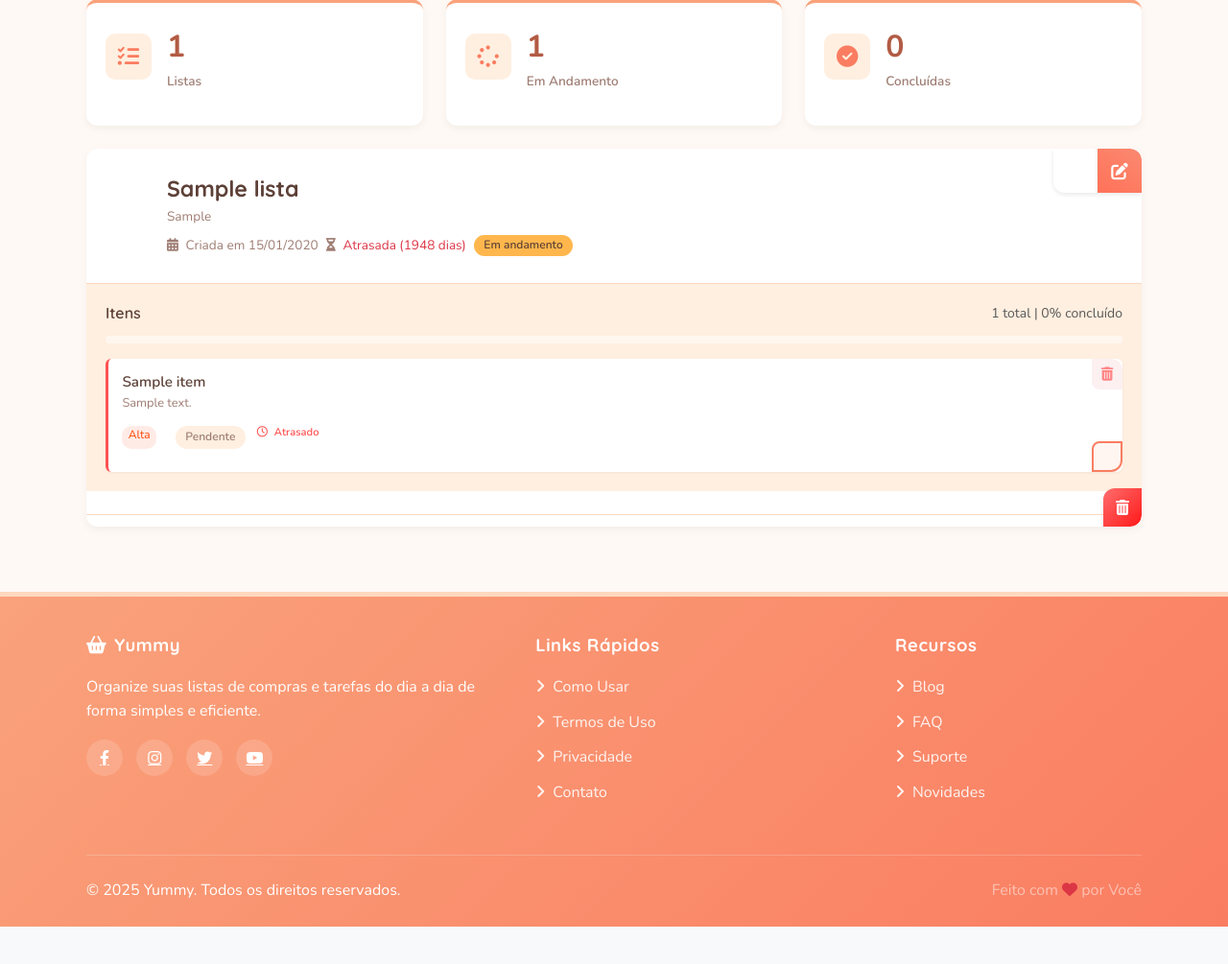
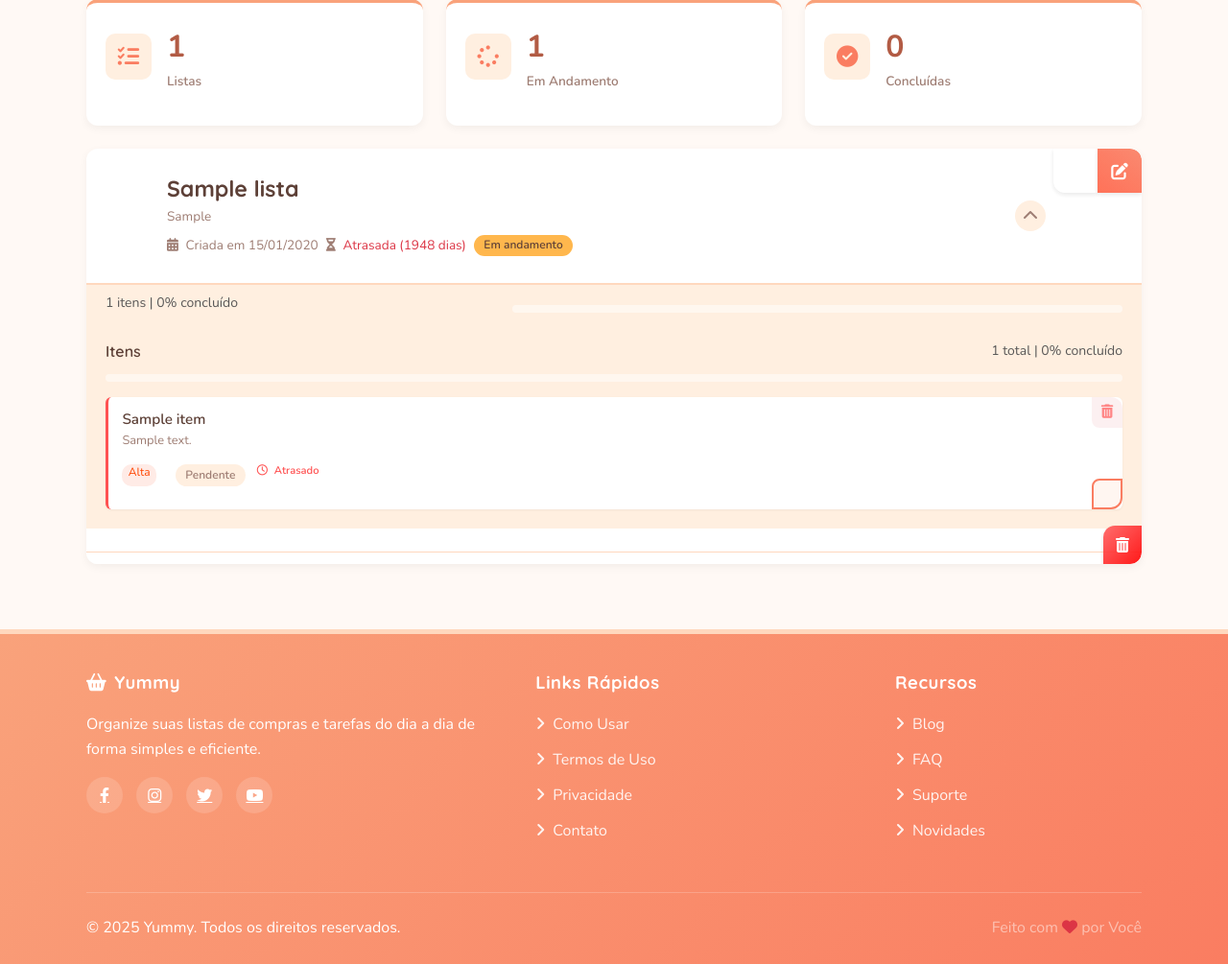
Before and after one commit to Reis567/yummy, a Django app: page / in a window 1280 px wide. Shown: the part 210-1215 px from the top of the page at 96% size. Before the commit the page ends 1176 px from the top, so only its background shows below. Run offline with Django 5.2, Linux system fonts and the light colour scheme; a user stored in the database is signed in; tables that the repository leaves empty hold one stand-in row (values such as "Sample post").

Commit message:
👌 IMPROVE: toggle

```diff
--- a/static/css/home.css
+++ b/static/css/home.css
@@ -1393,3 +1393,86 @@
     .complete-item-flash {
         animation: complete-item-flash 1s ease-out;
     }
+
+
+
+
+    /* Botão de toggle para expandir/recolher lista */
+.btn-lista-toggle {
+   position: absolute;
+   top: 50%;
+   transform: translateY(-50%);
+   right: 100px; /* Posição ajustada para não conflitar com os outros botões */
+   width: 32px;
+   height: 32px;
+   border: none;
+   background-color: var(--tertiary-color);
+   color: var(--text-muted);
+   border-radius: 50%;
+   display: flex;
+   align-items: center;
+   justify-content: center;
+   cursor: pointer;
+   transition: all 0.3s;
+   z-index: 5;
+}
+
+.btn-lista-toggle:hover {
+   background-color: var(--secondary-color);
+   color: var(--text-dark);
+}
+
+.btn-lista-toggle i {
+   transition: transform 0.3s;
+}
+
+.btn-lista-toggle.active i {
+   transform: rotate(180deg);
+}
+
+/* Estilos para o corpo colapsável */
+.lista-card-body {
+   max-height: 0;
+   overflow: hidden;
+   transition: max-height 0.5s ease, padding 0.3s ease;
+   padding: 0 var(--card-padding);
+}
+
+.lista-card-body.show {
+   max-height: 1000px; /* Valor alto o suficiente para acomodar o conteúdo */
+   padding: var(--card-padding);
+}
+
+/* Estilos para o indicador de progresso sempre visível */
+.lista-progress-preview {
+   padding: 0.5rem var(--card-padding);
+   background-color: var(--tertiary-color);
+   border-top: 1px solid var(--secondary-color);
+   display: flex;
+   justify-content: space-between;
+   align-items: center;
+}
+
+/* Ajuste para a altura do card quando colapsado */
+.lista-card {
+   transition: margin-bottom 0.3s ease;
+}
+
+@media (max-width: 768px) {
+   .btn-lista-toggle {
+      right: 90px;
+      width: 28px;
+      height: 28px;
+   }
+}
+
+/* Ajuste a classe collapse para não depender do Bootstrap */
+.collapse {
+   display: block;
+}
+
+/* Remova o padding da lista-card-body original para evitar duplicação */
+.lista-card-body:not(.show) {
+   padding-top: 0;
+   padding-bottom: 0;
+}
--- a/templates/home/home.html
+++ b/templates/home/home.html
@@ -78,7 +78,7 @@
                <div class="lista-icon me-2 me-md-3">
                   <i class="{{ lista.icone }}"></i>
                </div>
-               <div class="pe-2 pe-md-3 flex-grow-1"> <!-- Reduzi padding e adicionei flex-grow-1 -->
+               <div class="pe-2 pe-md-3 flex-grow-1">
                   <h3 class="lista-title">{{ lista.nome }}</h3>
                   {% if lista.objetivo %}
                   <p class="lista-objetivo">{{ lista.objetivo }}</p>
@@ -104,6 +104,11 @@
                </div>
             </div>
 
+            <!-- Botão de toggle collapse -->
+            <button class="btn-lista-toggle" data-lista-id="{{ lista.id }}" title="Expandir/Recolher">
+               <i class="fas fa-chevron-down"></i>
+            </button>
+
             <!-- Botões de ação no topo -->
             <div class="lista-header-actions">
                <button class="btn-lista-action add-item" data-lista-id="{{ lista.id }}" title="Adicionar item">
@@ -126,7 +131,17 @@
             </script>
             {% endif %}
          </div>
-         <div class="lista-card-body">
+
+         <!-- Barra de progresso sempre visível (mesmo quando colapsado) -->
+         <div class="lista-progress-preview">
+            <span class="text-muted small">{{ lista.itens.count }} itens | {{ lista.porcentagem_concluida }}% concluído</span>
+            <div class="progress" style="width: 60%;">
+               <div class="progress-bar" role="progressbar" style="width: {{ lista.porcentagem_concluida }}%"
+                  aria-valuenow="{{ lista.porcentagem_concluida }}" aria-valuemin="0" aria-valuemax="100"></div>
+            </div>
+         </div>
+
+         <div class="lista-card-body collapse" id="lista-body-{{ lista.id }}">
             <div class="d-flex justify-content-between align-items-center mb-2">
                <h6 class="m-0">Itens</h6>
                <span class="text-muted small">{{ lista.itens.count }} total | {{ lista.porcentagem_concluida }}% concluído</span>
@@ -163,11 +178,7 @@
                                     <i class="fas fa-trash-alt"></i>
                                 </button>
                             </div>
-
-                            <!-- Este trecho será substituído no template home.html -->
                         {% endfor %}
-
-
                     </div>
                 {% else %}
                     <div class="text-center py-3">
@@ -253,4 +264,44 @@
 <!--JS DA HOME-->
 {% block extra_js %}
     {% include "js_includes/js_home.html" %}
+
+    <!-- JavaScript para funcionalidade de Collapse -->
+    <script>
+    // Funcionalidade de toggle para expandir/recolher listas
+    document.addEventListener('DOMContentLoaded', function() {
+        // Inicializar todas as listas como fechadas
+        const toggleButtons = document.querySelectorAll('.btn-lista-toggle');
+
+        toggleButtons.forEach(button => {
+            const listaId = button.getAttribute('data-lista-id');
+            const bodyElement = document.getElementById(`lista-body-${listaId}`);
+
+            // Adicionar evento de clique
+            button.addEventListener('click', function() {
+                // Toggle da classe active no botão
+                this.classList.toggle('active');
+
+                // Toggle da classe show no corpo
+                bodyElement.classList.toggle('show');
+
+                // Salvar estado no localStorage
+                const isExpanded = bodyElement.classList.contains('show');
+                localStorage.setItem(`lista-expanded-${listaId}`, isExpanded);
+            });
+
+            // Verificar se há um estado salvo no localStorage
+            const savedState = localStorage.getItem(`lista-expanded-${listaId}`);
+            if (savedState === 'true') {
+                button.classList.add('active');
+                bodyElement.classList.add('show');
+            }
+        });
+
+        // Por padrão, abrir a primeira lista na página (opcional)
+        if (toggleButtons.length > 0 && !localStorage.getItem('lista-expanded-init')) {
+            toggleButtons[0].click();
+            localStorage.setItem('lista-expanded-init', 'true');
+        }
+    });
+    </script>
 {% endblock %}
```
Lines whose indentation alone changed are shown as unchanged.
